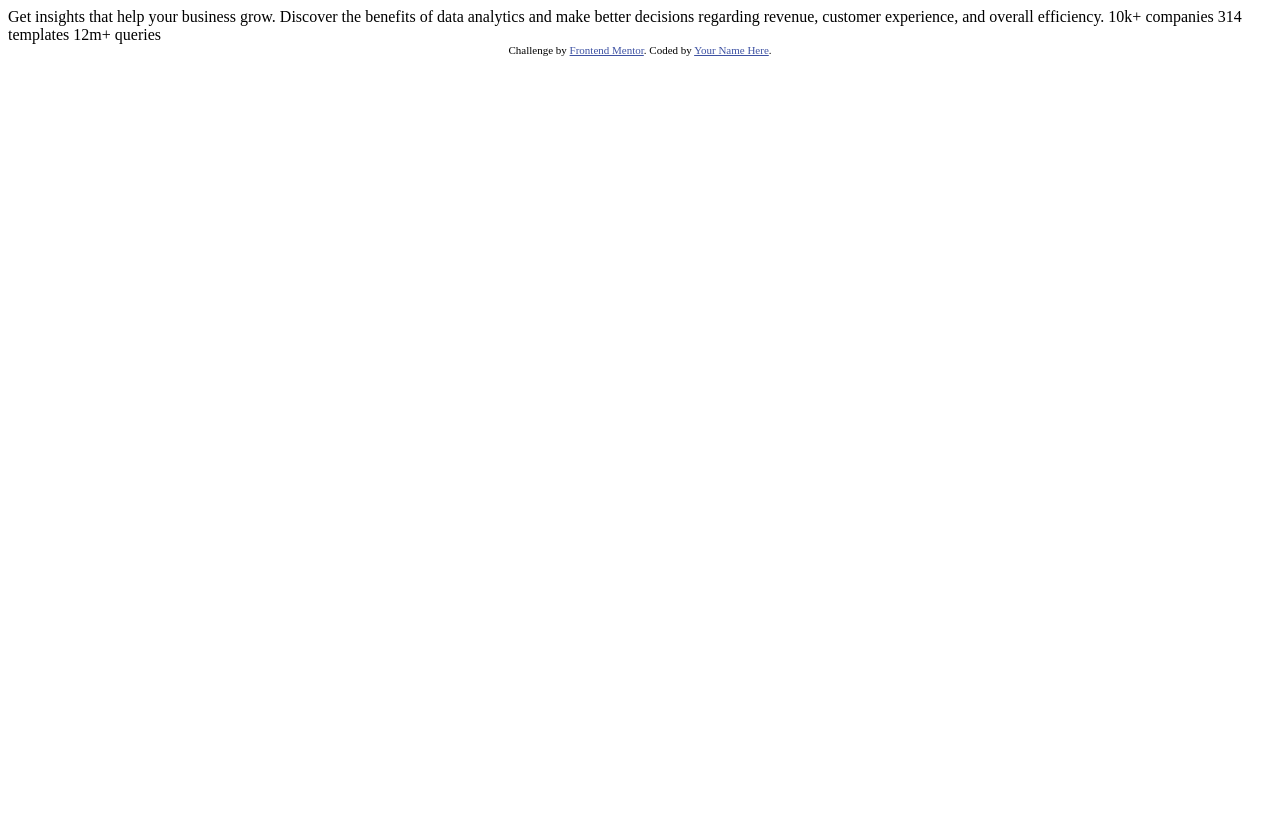
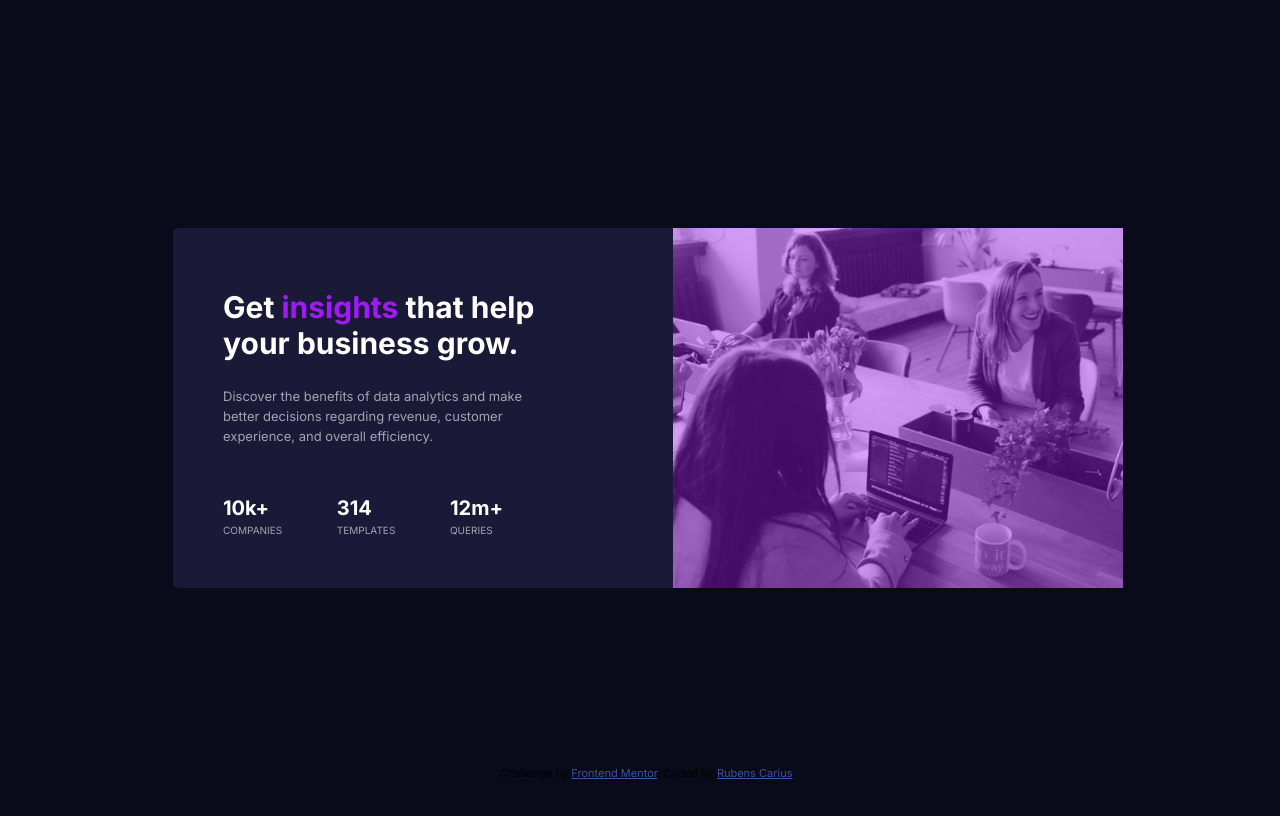
Before and after one commit to rubenscarius/stats-preview-card-component-main, a plain HTML site: page index.html in a window 1280 px wide. Drawn offline with Linux system fonts and the light colour scheme.

Commit message:
project complet

```diff
--- a/index.html
+++ b/index.html
@@ -1,33 +1,47 @@
 <!DOCTYPE html>
 <html lang="en">
+
 <head>
   <meta charset="UTF-8">
-  <meta name="viewport" content="width=device-width, initial-scale=1.0"> <!-- displays site properly based on user's device -->
+  <meta name="viewport" content="width=device-width, initial-scale=1.0">
+  <link rel="icon" type="image/png" sizes="32x32" href="./images/favicon-32x32.png">
+  <link rel="stylesheet" href="style.css">
+  <title>Frontend Mentor | Stats preview card component</title>
+</head>
 
-  <link rel="icon" type="image/png" sizes="32x32" href="./images/favicon-32x32.png">
-
-  <title>Frontend Mentor | Stats preview card component</title>
-
-  <!-- Feel free to remove these styles or customise in your own stylesheet 👍 -->
-  <style>
-    .attribution { font-size: 11px; text-align: center; }
-    .attribution a { color: hsl(228, 45%, 44%); }
-  </style>
-</head>
 <body>
-
-  Get insights that help your business grow.
-
-  Discover the benefits of data analytics and make better decisions regarding revenue, customer
-  experience, and overall efficiency.
-
-  10k+ companies
-  314 templates
-  12m+ queries
+  <main>
+    <section class="infos">
+      <div class="info">
+        <h2>Get <span>insights</span> that help your business grow.</h2>
+        <p>Discover the benefits of data analytics and make better decisions regarding revenue, customer
+          experience, and overall efficiency.</p>
+        <div class="stats-direction">
+          <div class="stats">
+            <p>10k+</p>
+            <p>COMPANIES</p>
+          </div>
+          <div class="stats">
+            <p>314</p>
+            <p>TEMPLATES</p>
+          </div>
+          <div class="stats">
+            <p>12m+</p>
+            <p>QUERIES</p>
+          </div>
+        </div>
+      </div>
+    </section>
+    <section class="image">
+      <img class="office-img" src="images/image-header-desktop.jpg" alt="office">
+      <div class="img-cover"></div>
+    </section>
+  </main>
 
   <div class="attribution">
     Challenge by <a href="https://www.frontendmentor.io?ref=challenge" target="_blank">Frontend Mentor</a>.
-    Coded by <a href="#">Your Name Here</a>.
+    Coded by <a href="#">Rubens Carius</a>.
   </div>
 </body>
+
 </html>
--- /dev/null
+++ b/style.css
@@ -0,0 +1,117 @@
+@import url('https://fonts.googleapis.com/css2?family=Inter:wght@400;700&family=Lexend+Deca&display=swap');
+
+:root {
+    --verydarkblue: hsl(233, 47%, 7%);
+    --darkdesaturatedblue: hsl(244, 38%, 16%);
+    --softviolet: hsla(277, 92%, 53%, 0.411);
+    --violet: hsla(277, 92%, 53%);
+    --white: hsl(0, 0%, 100%);
+    --slightlytransparentwhite: hsla(0, 0%, 100%, 0.75);
+    --slightlytransparentwhite2: hsla(0, 0%, 100%, 0.6);
+}
+
+* {
+    box-sizing: border-box;
+}
+
+body {
+    background-color: var(--verydarkblue);
+    width: 100vw;
+    height: 100vh;
+    display: flex;
+    flex-direction: column;
+    align-items: center;
+    justify-content: center;
+    overflow: hidden;
+    font-family: 'Inter', sans-serif;
+    font-size: 15px;
+}
+
+main {
+    background-color: var(--darkdesaturatedblue);
+    display: flex;
+    flex-direction: row;
+    height: 360px;
+    width: 950px;
+    border-radius: 5px;
+}
+
+.infos {
+    display: flex;
+    align-items: center;
+    justify-content: center;
+}
+
+.info {
+    width: 80%;
+    height: 80%;
+}
+
+h2 {
+    color: var(--white);
+    font-size: 30px;
+    font-weight: 700;
+    width: 90%;
+}
+
+span {
+    color: var(--violet);
+}
+
+.info>p {
+    color: var(--slightlytransparentwhite2);
+    font-size: 13px;
+    width: 80%;
+    line-height: 20px;
+}
+
+.stats-direction {
+    display: flex;
+    flex-direction: row;
+    justify-content: space-between;
+    width: 70%;
+    margin-top: 30px;
+}
+
+.stats>p:first-of-type {
+    color: var(--white);
+    font-size: 20px;
+    font-weight: 700;
+    margin-bottom: 0;
+}
+
+.stats>p:last-of-type {
+    color: var(--slightlytransparentwhite2);
+    margin: 0;
+    margin-top: 4px;
+    font-size: 10px;
+    font-weight: 400;
+}
+
+.image {
+    position: relative;
+}
+
+.office-img {
+    width: 450px;
+    height: 360px;
+}
+
+.img-cover {
+    background-color: var(--softviolet);
+    width: 450px;
+    height: 360px;
+    position: absolute;
+    top: 0;
+}
+
+.attribution {
+    font-size: 11px;
+    text-align: center;
+    position: absolute;
+    bottom: 20px;
+}
+
+.attribution a {
+    color: hsl(228, 45%, 44%);
+}
```
